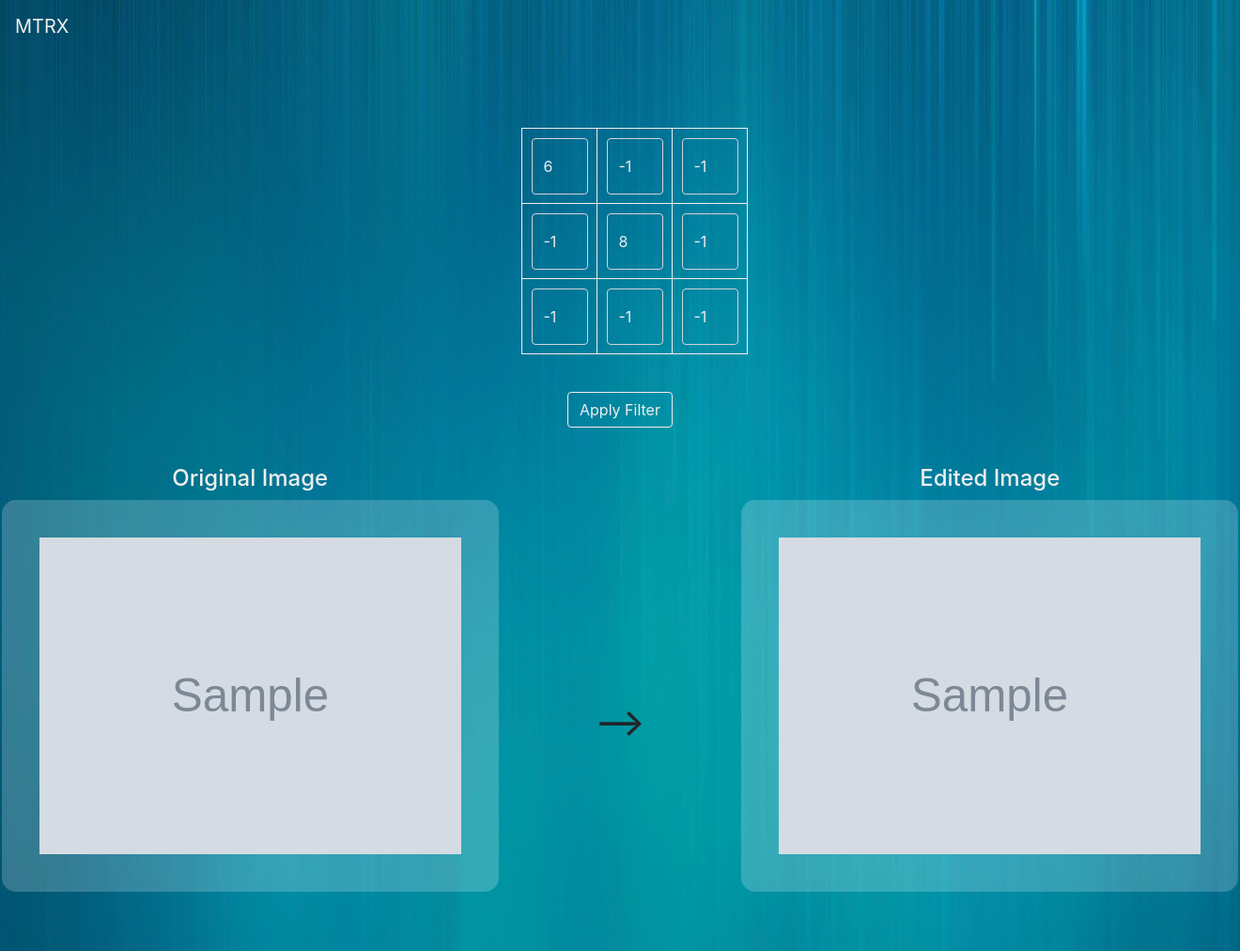
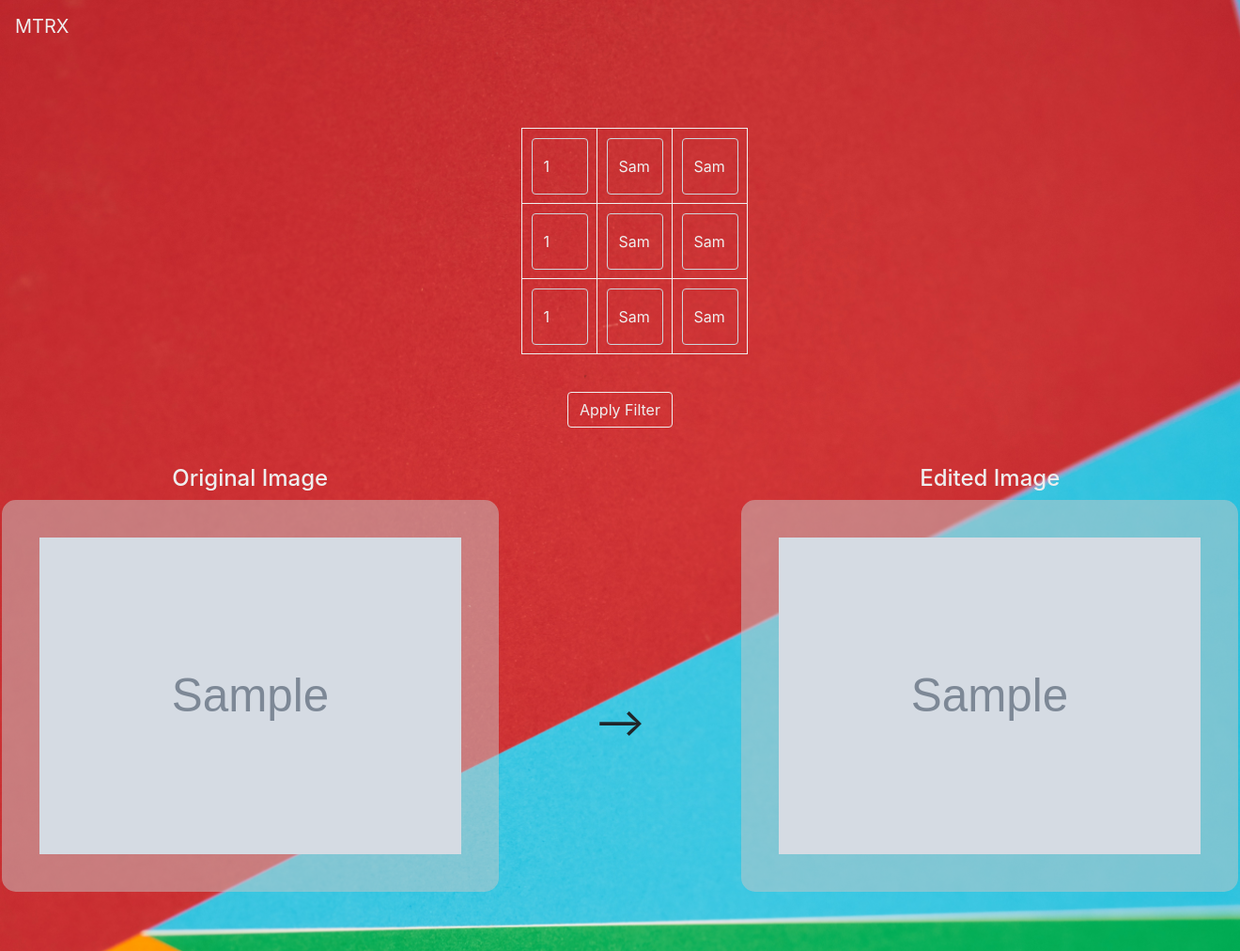
Before and after one commit to APNovichkov/mtrx, a Flask app: template templates/dashboard.html in a window 1320 px wide. Shown: the whole page at 94% size. Run offline with Flask 2, Linux system fonts and the light colour scheme; the template is opened without the code that fills it: most values are stand-ins (such as "Sample title", 1, 10 or a date in 2020); grey boxes marked "Sample" are stand-in pictures; some libraries are stand-ins or nearby versions.

Commit message:
[add] Added more styling and now filters are chosen at random when user uploads image

```diff
--- a/app.py
+++ b/app.py
@@ -11,6 +11,8 @@ ALLOWED_EXTENSIONS = {'png', 'jpg', 'jpeg'}
 
 app = Flask(__name__)
 app.config['UPLOAD_FOLDER'] = UPLOAD_FOLDER_FULL
+
+app.current_filter = []
 
 # Route Functions
 
@@ -35,7 +37,7 @@ def show_dashboard(original_filename, edited_filename):
     if edited_filename == "None":
         edited_filepath = "None"
 
-    return render_template("dashboard.html", original_filename=original_filename, original_filepath=original_filepath, edited_filepath=edited_filepath)
+    return render_template("dashboard.html", input_filter=app.current_filter, original_filename=original_filename, original_filepath=original_filepath, edited_filepath=edited_filepath)
 
 @app.route("/generate-image/<original_filename>", methods=['POST'])
 def generate_image(original_filename):
@@ -46,6 +48,7 @@ def generate_image(original_filename):
 
     # Get filter from input user data
     filter = get_matrix_from_form_data(request.form, rows)
+    app.current_filter = filter
     print("This is the user inputted filter: {}".format(filter))
 
     # Get filepath for original image
@@ -83,8 +86,23 @@ def upload_image():
         # Compress the file
         filename = compress_file(filename)
 
+        # Set filter to random filter
+        app.current_filter = filtering.get_random_filter()
+
         # Show the dashboard
         return redirect(url_for('show_dashboard', original_filename=filename, edited_filename="None"))
+
+@app.after_request
+def add_header(r):
+    """
+    Add headers to both force latest IE rendering engine or Chrome Frame,
+    and also to cache the rendered page for 10 minutes.
+    """
+    r.headers["Cache-Control"] = "no-cache, no-store, must-revalidate"
+    r.headers["Pragma"] = "no-cache"
+    r.headers["Expires"] = "0"
+    r.headers['Cache-Control'] = 'public, max-age=0'
+    return r
 
 # Helper Functions
 
--- a/filtering.py
+++ b/filtering.py
@@ -25,6 +25,9 @@ def get_random_filter():
     """Return random filter from premade filters."""
 
     random_int = randint(0, len(list_of_filters) - 1)
+
+    print("Random int i got is: {}".format(random_int))
+
     return list_of_filters[random_int]
 
 def apply_filter(original_image_filepath, filter, output_path):
--- a/static/css/styles.css
+++ b/static/css/styles.css
@@ -1,5 +1,5 @@
 body {
-     background-image: url('/static/images/background-3.jpg');
+     background-image: url('/static/images/background-4.jpg');
      background-size: cover;
 }
 
@@ -66,7 +66,15 @@ td, h3{
 
 .original-image{
     border: 40px solid;
-    border-color:  rgba(255, 255, 255, .2);
+    border-color:  rgba(200, 200, 200, .5);
+    border-radius: 15px;
+    height: 100%;
+    width: auto;
+}
+
+.filtered-image{
+    border: 40px solid;
+    border-color:  rgba(200, 200, 200, .5);
     border-radius: 15px;
     height: 100%;
     width: auto;
--- a/templates/base.html
+++ b/templates/base.html
@@ -8,6 +8,8 @@
 
     <link rel="stylesheet" href="https://stackpath.bootstrapcdn.com/bootstrap/4.3.1/css/bootstrap.min.css">
     <link rel="stylesheet" href="/static/css/styles.css">
+
+    <script src="https://kit.fontawesome.com/735e24ebd7.js" crossorigin="anonymous"></script>
 
     <script src="https://code.jquery.com/jquery-3.3.1.slim.min.js" integrity="sha384-q8i/X+965DzO0rT7abK41JStQIAqVgRVzpbzo5smXKp4YfRvH+8abtTE1Pi6jizo" crossorigin="anonymous"></script>
     <script src="https://cdnjs.cloudflare.com/ajax/libs/popper.js/1.14.7/umd/popper.min.js" integrity="sha384-UO2eT0CpHqdSJQ6hJty5KVphtPhzWj9WO1clHTMGa3JDZwrnQq4sF86dIHNDz0W1" crossorigin="anonymous"></script>
--- a/templates/dashboard.html
+++ b/templates/dashboard.html
@@ -1,6 +1,30 @@
 {% extends 'base.html' %}
 
 {% block content %}
+
+<!-- <div class="matrix-wrapper d-flex justify-content-center">
+    <form action="/generate-image/{{ original_filename }}" method="POST">
+        <table style="margin-left: 30px">
+            {% set counter = 0 %}
+            {% for row in input_filter %}
+                <tr>
+                    {% for item in row %}
+                    <td>
+                        <input type="number" name="{{ counter }}" class="matrix-input form-control mb-2 mr-sm-2" placeholder="{{ item }}" min="-20" max="20" step="1" value="{{ item }}">
+                    </td>
+
+                    {% set counter = counter + 1 %}
+                    {% endfor %}
+                </tr>
+            {% endfor %}
+        </table>
+
+        <div class="btn-wrapper">
+            <button type="submit" class="button-style btn"> Apply Filter </button>
+        </div>
+    </form>
+</div> -->
+
 
 
 <div class="matrix-wrapper d-flex justify-content-center">
@@ -8,35 +32,35 @@
         <table style="margin-left: 30px">
             <tr>
                 <td>
-                    <input type="number" name="r1c1" class="matrix-input form-control mb-2 mr-sm-2" placeholder="-1" min="-20" max="20" step="1" value="6">
+                    <input type="number" name="r1c1" class="matrix-input form-control mb-2 mr-sm-2" placeholder="{{ input_filter[0][0] }}" min="-20" max="20" step="1" value="{{ input_filter[0][0] }}">
                 </td>
                 <td>
-                    <input type="text" name="r1c2" class="matrix-input form-control mb-2 mr-sm-2" placeholder="-1" value="-1"/>
+                    <input type="text" name="r1c2" class="matrix-input form-control mb-2 mr-sm-2" placeholder="{{ input_filter[0][1] }}" value="{{ input_filter[0][1] }}"/>
                 </td>
                 <td>
-                    <input type="text" name="r1c3" class="matrix-input form-control mb-2 mr-sm-2" placeholder="-1" value="-1"/>
+                    <input type="text" name="r1c3" class="matrix-input form-control mb-2 mr-sm-2" placeholder="{{ input_filter[0][2] }}" value="{{ input_filter[0][2] }}"/>
                 </td>
             </tr>
             <tr>
                 <td>
-                    <input type="text" name="r2c1" class="matrix-input form-control mb-2 mr-sm-2" placeholder="-1" value="-1"/>
+                    <input type="text" name="r2c1" class="matrix-input form-control mb-2 mr-sm-2" placeholder="{{ input_filter[1][0] }}" value="{{ input_filter[1][0] }}"/>
                 </td>
                 <td>
-                    <input type="text" name="r2c2" class="matrix-input form-control mb-2 mr-sm-2" placeholder="8" value="8"/>
+                    <input type="text" name="r2c2" class="matrix-input form-control mb-2 mr-sm-2" placeholder="{{ input_filter[1][1] }}" value="{{ input_filter[1][1] }}"/>
                 </td>
                 <td>
-                    <input type="text" name="r2c3" class="matrix-input form-control mb-2 mr-sm-2" placeholder="-1" value="-1"/>
+                    <input type="text" name="r2c3" class="matrix-input form-control mb-2 mr-sm-2" placeholder="{{ input_filter[1][2] }}" value="{{ input_filter[1][2] }}"/>
                 </td>
             </tr>
             <tr>
                 <td>
-                    <input type="text" name="r3c1" class="matrix-input form-control mb-2 mr-sm-2" placeholder="-1" value="-1"/>
+                    <input type="text" name="r3c1" class="matrix-input form-control mb-2 mr-sm-2" placeholder="{{ input_filter[2][0] }}" value="{{ input_filter[2][0] }}"/>
                 </td>
                 <td>
-                    <input type="text" name="r3c2" class="matrix-input form-control mb-2 mr-sm-2" placeholder="-1" value="-1"/>
+                    <input type="text" name="r3c2" class="matrix-input form-control mb-2 mr-sm-2" placeholder="{{ input_filter[2][1] }}" value="{{ input_filter[2][1] }}"/>
                 </td>
                 <td>
-                    <input type="text" name="r3c3" class="matrix-input form-control mb-2 mr-sm-2" placeholder="-1" value="-1"/>
+                    <input type="text" name="r3c3" class="matrix-input form-control mb-2 mr-sm-2" placeholder="{{ input_filter[2][2] }}" value="{{ input_filter[2][2] }}"/>
                 </td>
             </tr>
         </table>
@@ -60,7 +84,7 @@
         </div>
         <div class="col-md-5 text-center">
             <h4 style="color: #EEEEEE">Edited Image</h4>
-            <img class="original-image" src="{{ edited_filepath }}" alt="original-image">
+            <img class="filtered-image" src="{{ edited_filepath }}" alt="original-image">
         </div>
     </div>
     {% else %}
```
Also changed, not shown: static/images/background-4.jpg (added), static/uploads/DSC0009-2.jpg (added), static/uploads/DSC0009-2_edited.jpg (added), static/uploads/DSC0016-2.jpg (added), static/uploads/DSC0016-2_edited.jpg (added), static/uploads/DSC0016_edited.jpg, static/uploads/DSC0018.jpg (added), static/uploads/DSC0019_edited.jpg.
